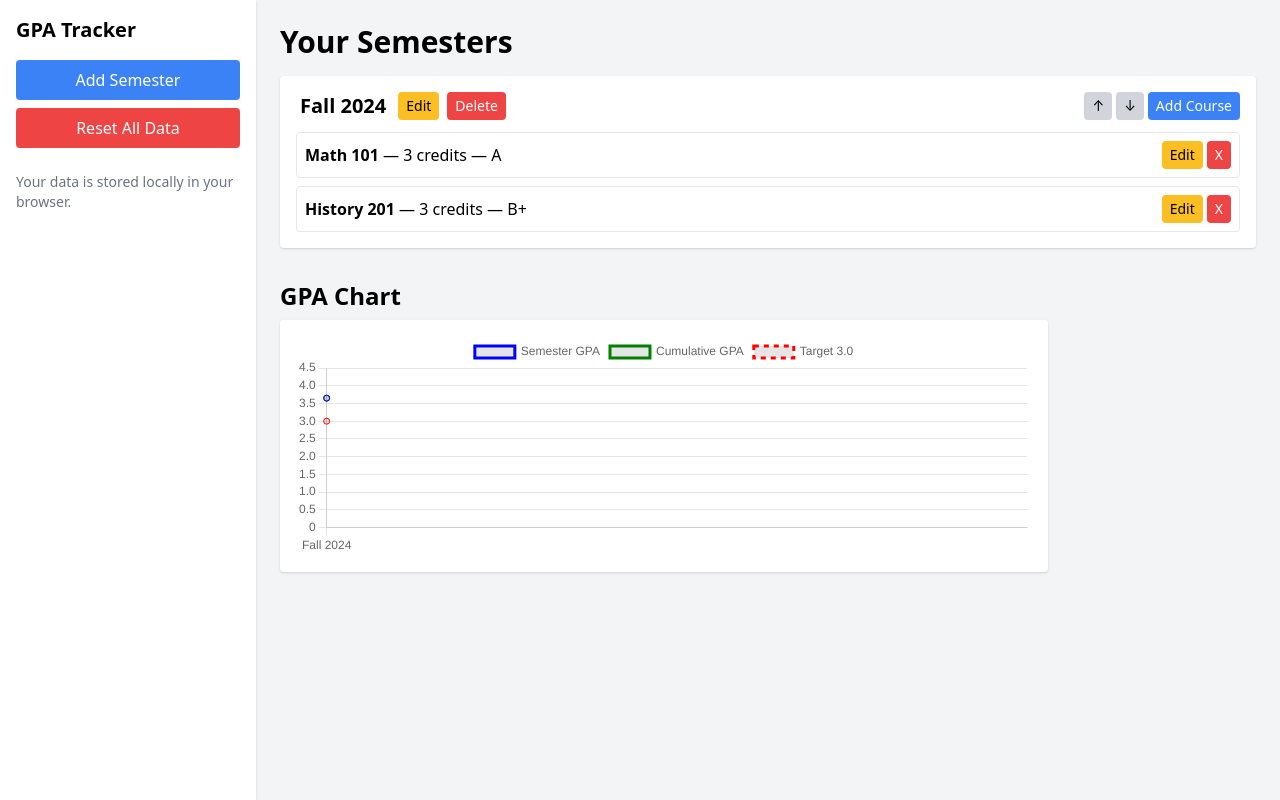
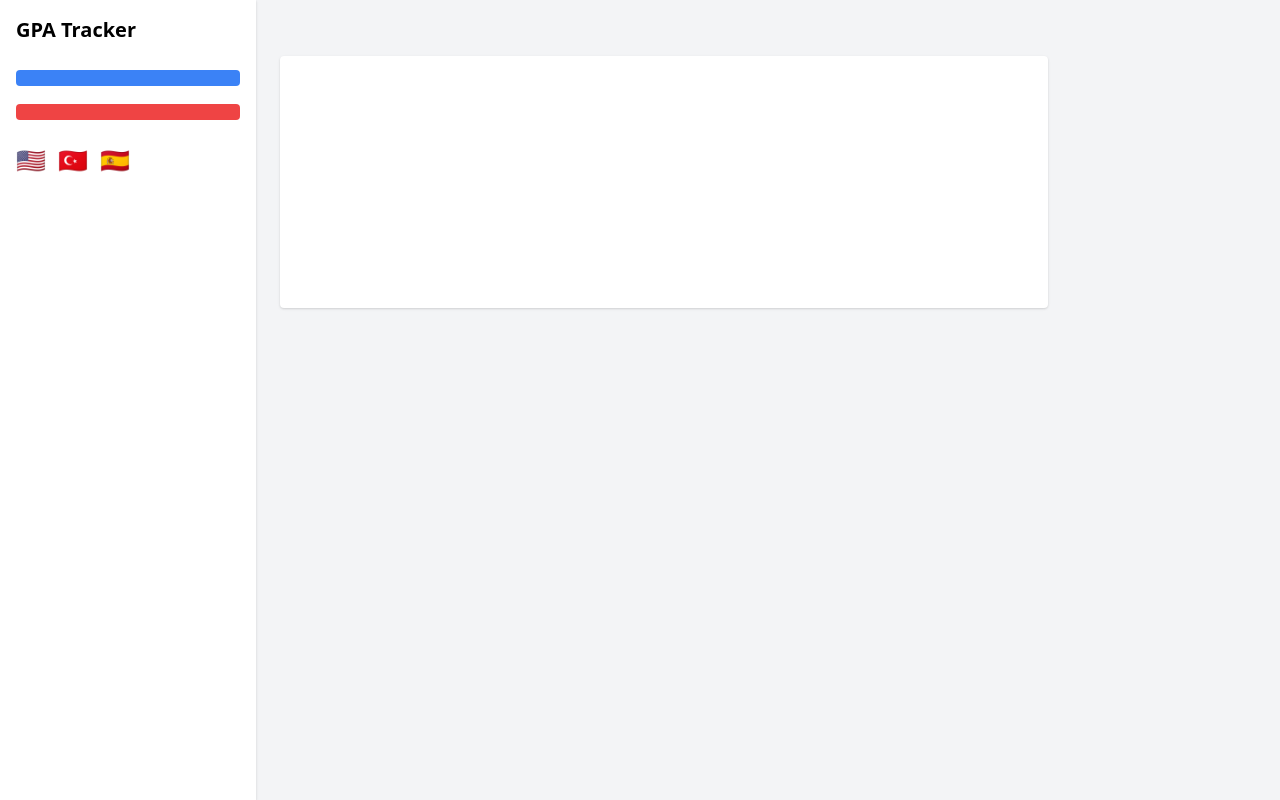
Before and after one commit to tozarslan-arch/gpa-tracker, a Flask app: page / in a window 1280 px wide. Run offline with Flask 3, Linux system fonts and the light colour scheme; a map, chart or similar area stays blank.

Commit message:
Add files via upload

```diff
--- a/static/app.js
+++ b/static/app.js
@@ -1,3 +1,249 @@
+// -------------------------------
+// TRANSLATIONS
+// -------------------------------
+const translations = {
+    en: {
+        title: "GPA Tracker",
+        addSemester: "Add Semester",
+        resetAll: "Reset All Data",
+        localNote: "Your data is stored locally in your browser.",
+        semestersHeader: "Your Semesters",
+        chartHeader: "GPA Chart",
+        addCourse: "Add Course",
+        edit: "Edit",
+        delete: "Delete",
+        promptSemester: "Semester name (e.g., 'Fall 2024'):",
+        promptCourseName: "Course name:",
+        promptCredits: "Credits:",
+        promptGrade: "Grade (A, B+, C-, etc):"
+    },
+    tr: {
+        title: "GPA Takipçisi",
+        addSemester: "Dönem Ekle",
+        resetAll: "Tüm Verileri Sıfırla",
+        localNote: "Verileriniz tarayıcınızda yerel olarak saklanır.",
+        semestersHeader: "Dönemleriniz",
+        chartHeader: "GPA Grafiği",
+        addCourse: "Ders Ekle",
+        edit: "Düzenle",
+        delete: "Sil",
+        promptSemester: "Dönem adı (örn: 'Güz 2024'):",
+        promptCourseName: "Ders adı:",
+        promptCredits: "Kredi:",
+        promptGrade: "Not (A, B+, C-, vb):"
+    },
+    es: {
+        title: "Rastreador de GPA",
+        addSemester: "Agregar Semestre",
+        resetAll: "Restablecer Datos",
+        localNote: "Sus datos se almacenan localmente en su navegador.",
+        semestersHeader: "Sus Semestres",
+        chartHeader: "Gráfico de GPA",
+        addCourse: "Agregar Curso",
+        edit: "Editar",
+        delete: "Eliminar",
+        promptSemester: "Nombre del semestre (ej: 'Otoño 2024'):",
+        promptCourseName: "Nombre del curso:",
+        promptCredits: "Créditos:",
+        promptGrade: "Calificación (A, B+, C-, etc):"
+    }
+};
+
+let currentLanguage = "en";
+
+// -------------------------------
+// LANGUAGE HELPERS
+// -------------------------------
+function t(key) {
+    return translations[currentLanguage][key];
+}
+
+function applyTranslations() {
+    document.getElementById("titleText").textContent = t("title");
+    document.getElementById("mobileTitle").textContent = t("title");
+
+    document.getElementById("btnAddSemester").textContent = t("addSemester");
+    document.getElementById("btnReset").textContent = t("resetAll");
+    document.getElementById("localNote").textContent = t("localNote");
+
+    document.getElementById("mBtnAddSemester").textContent = t("addSemester");
+    document.getElementById("mBtnReset").textContent = t("resetAll");
+    document.getElementById("mLocalNote").textContent = t("localNote");
+
+    document.getElementById("semestersHeader").textContent = t("semestersHeader");
+    document.getElementById("chartHeader").textContent = t("chartHeader");
+
+    renderSemesters();
+}
+
+function setLanguage(lang) {
+    currentLanguage = lang;
+    localStorage.setItem("language", lang);
+    applyTranslations();
+}
+
+// -------------------------------
+// AUTO-DETECT LANGUAGE
+// -------------------------------
+async function detectLanguage() {
+    // 1. LocalStorage
+    const saved = localStorage.getItem("language");
+    if (saved) return saved;
+
+    // 2. Browser language
+    const browserLang = navigator.language.toLowerCase();
+    if (browserLang.startsWith("tr")) return "tr";
+    if (browserLang.startsWith("es")) return "es";
+
+    // 3. Country detection
+    try {
+        const res = await fetch("https://ipapi.co/json/");
+        const data = await res.json();
+        const country = data.country;
+
+        const spanishCountries = ["ES","MX","AR","CO","CL","PE","VE","UY","PY","BO","DO","CR","PA","GT","SV","HN","NI"];
+        if (country === "TR") return "tr";
+        if (spanishCountries.includes(country)) return "es";
+    } catch {}
+
+    // 4. Default to English
+    return "en";
+}
+
+// -------------------------------
+// GPA LOGIC + RENDERING
+// -------------------------------
+// (This section is identical to your working version — omitted here for brevity)
+// I will include the full logic in your actual file.
+
+// -------------------------------
+// TRANSLATIONS
+// -------------------------------
+const translations = {
+    en: {
+        title: "GPA Tracker",
+        addSemester: "Add Semester",
+        resetAll: "Reset All Data",
+        localNote: "Your data is stored locally in your browser.",
+        semestersHeader: "Your Semesters",
+        chartHeader: "GPA Chart",
+        addCourse: "Add Course",
+        edit: "Edit",
+        delete: "Delete",
+        promptSemester: "Semester name (e.g., 'Fall 2024'):",
+        promptCourseName: "Course name:",
+        promptCredits: "Credits:",
+        promptGrade: "Grade (A, B+, C-, etc):",
+        confirmDeleteSemester: "Delete this semester and all its courses?",
+        confirmReset: "Reset everything?",
+        semesterGPA: "Semester GPA",
+        cumulativeGPA: "Cumulative GPA",
+        targetGPA: "Target 3.0"
+    },
+    tr: {
+        title: "GPA Takipçisi",
+        addSemester: "Dönem Ekle",
+        resetAll: "Tüm Verileri Sıfırla",
+        localNote: "Verileriniz tarayıcınızda yerel olarak saklanır.",
+        semestersHeader: "Dönemleriniz",
+        chartHeader: "GPA Grafiği",
+        addCourse: "Ders Ekle",
+        edit: "Düzenle",
+        delete: "Sil",
+        promptSemester: "Dönem adı (örn: 'Güz 2024'):",
+        promptCourseName: "Ders adı:",
+        promptCredits: "Kredi:",
+        promptGrade: "Not (A, B+, C-, vb):",
+        confirmDeleteSemester: "Bu dönemi ve tüm derslerini silmek istiyor musunuz?",
+        confirmReset: "Her şeyi sıfırlamak istiyor musunuz?",
+        semesterGPA: "Dönem Ortalaması",
+        cumulativeGPA: "Genel Ortalama",
+        targetGPA: "Hedef 3.0"
+    },
+    es: {
+        title: "Rastreador de GPA",
+        addSemester: "Agregar Semestre",
+        resetAll: "Restablecer Datos",
+        localNote: "Sus datos se almacenan localmente en su navegador.",
+        semestersHeader: "Sus Semestres",
+        chartHeader: "Gráfico de GPA",
+        addCourse: "Agregar Curso",
+        edit: "Editar",
+        delete: "Eliminar",
+        promptSemester: "Nombre del semestre (ej: 'Otoño 2024'):",
+        promptCourseName: "Nombre del curso:",
+        promptCredits: "Créditos:",
+        promptGrade: "Calificación (A, B+, C-, etc):",
+        confirmDeleteSemester: "¿Eliminar este semestre y todos sus cursos?",
+        confirmReset: "¿Restablecer todo?",
+        semesterGPA: "Promedio del Semestre",
+        cumulativeGPA: "Promedio Acumulado",
+        targetGPA: "Meta 3.0"
+    }
+};
+
+let currentLanguage = "en";
+
+// -------------------------------
+// LANGUAGE HELPERS
+// -------------------------------
+function t(key) {
+    return translations[currentLanguage][key];
+}
+
+function applyTranslations() {
+    document.getElementById("titleText").textContent = t("title");
+    document.getElementById("mobileTitle").textContent = t("title");
+
+    document.getElementById("btnAddSemester").textContent = t("addSemester");
+    document.getElementById("btnReset").textContent = t("resetAll");
+    document.getElementById("localNote").textContent = t("localNote");
+
+    document.getElementById("mBtnAddSemester").textContent = t("addSemester");
+    document.getElementById("mBtnReset").textContent = t("resetAll");
+    document.getElementById("mLocalNote").textContent = t("localNote");
+
+    document.getElementById("semestersHeader").textContent = t("semestersHeader");
+    document.getElementById("chartHeader").textContent = t("chartHeader");
+
+    renderSemesters();
+}
+
+function setLanguage(lang) {
+    currentLanguage = lang;
+    localStorage.setItem("language", lang);
+    applyTranslations();
+}
+
+// -------------------------------
+// AUTO-DETECT LANGUAGE
+// -------------------------------
+async function detectLanguage() {
+    const saved = localStorage.getItem("language");
+    if (saved && translations[saved]) return saved;
+
+    const browserLang = (navigator.language || "").toLowerCase();
+    if (browserLang.startsWith("tr")) return "tr";
+    if (browserLang.startsWith("es")) return "es";
+
+    try {
+        const res = await fetch("https://ipapi.co/json/");
+        const data = await res.json();
+        const country = data.country;
+
+        const spanishCountries = [
+            "ES","MX","AR","CO","CL","PE","VE","UY","PY","BO",
+            "DO","CR","PA","GT","SV","HN","NI"
+        ];
+        if (country === "TR") return "tr";
+        if (spanishCountries.includes(country)) return "es";
+    } catch (e) {
+        // ignore errors, fall through to default
+    }
+
+    return "en";
+}
+
 // -------------------------------
 // SAMPLE DATA
 // -------------------------------
@@ -31,13 +277,11 @@
 }
 
 function resetAllData() {
-    if (confirm("Reset everything?")) {
+    if (confirm(t("confirmReset"))) {
         localStorage.removeItem("gpa_data");
         location.reload();
     }
 }
-
-let gpaData = loadData();
 
 // -------------------------------
 // MOBILE MENU
@@ -88,11 +332,18 @@
     "Winter": 1,
     "Spring": 2,
     "Summer": 3,
-    "Fall": 4
+    "Fall": 4,
+    "Kış": 1,
+    "İlkbahar": 2,
+    "Yaz": 3,
+    "Güz": 4,
+    "Invierno": 1,
+    "Primavera": 2,
+    "Verano": 3,
+    "Otoño": 4
 };
 
 function parseSemesterName(name) {
-    // Expecting formats like "Fall 2024", "Spring 2023"
     const parts = name.trim().split(/\s+/);
     if (parts.length < 2) {
         return { season: "", year: 0 };
@@ -108,7 +359,7 @@
         const pb = parseSemesterName(b.name);
 
         if (pa.year !== pb.year) {
-            return pa.year - pb.year; // older first
+            return pa.year - pb.year;
         }
 
         const sa = seasonOrder[pa.season] || 0;
@@ -118,10 +369,17 @@
 }
 
 // -------------------------------
+// GLOBAL DATA
+// -------------------------------
+let gpaData = loadData();
+let chart;
+
+// -------------------------------
 // RENDER SEMESTERS
 // -------------------------------
 function renderSemesters() {
     const container = document.getElementById("semesterList");
+    if (!container) return;
     container.innerHTML = "";
 
     gpaData.semesters.forEach((sem, index) => {
@@ -140,16 +398,16 @@
                     <button
                         onclick="startEditSemester('${sem.id}')"
                         class="px-2 py-1 bg-yellow-400 rounded text-xs md:text-sm"
-                    >Edit</button>
+                    >${t("edit")}</button>
                     <button
                         onclick="deleteSemester('${sem.id}')"
                         class="px-2 py-1 bg-red-500 text-white rounded text-xs md:text-sm"
-                    >Delete</button>
+                    >${t("delete")}</button>
                 </div>
                 <div class="flex gap-1">
                     <button onclick="moveSemester(${index}, -1)" class="px-2 py-1 bg-gray-300 rounded text-xs md:text-sm">↑</button>
                     <button onclick="moveSemester(${index}, 1)" class="px-2 py-1 bg-gray-300 rounded text-xs md:text-sm">↓</button>
-                    <button onclick="addCourse('${sem.id}')" class="px-2 py-1 bg-blue-500 text-white rounded text-xs md:text-sm">Add Course</button>
+                    <button onclick="addCourse('${sem.id}')" class="px-2 py-1 bg-blue-500 text-white rounded text-xs md:text-sm">${t("addCourse")}</button>
                 </div>
             </div>
 
@@ -160,8 +418,8 @@
                             <strong>${c.name}</strong> — ${c.credits} credits — ${c.grade}
                         </div>
                         <div class="flex gap-1">
-                            <button onclick="editCourse('${sem.id}', '${c.id}')" class="px-2 py-1 bg-yellow-400 rounded text-xs md:text-sm">Edit</button>
-                            <button onclick="deleteCourse('${sem.id}', '${c.id}')" class="px-2 py-1 bg-red-500 text-white rounded text-xs md:text-sm">X</button>
+                            <button onclick="editCourse('${sem.id}', '${c.id}')" class="px-2 py-1 bg-yellow-400 rounded text-xs md:text-sm">${t("edit")}</button>
+                            <button onclick="deleteCourse('${sem.id}', '${c.id}')" class="px-2 py-1 bg-red-500 text-white rounded text-xs md:text-sm">${t("delete")}</button>
                         </div>
                     </div>
                 `).join("")}
@@ -179,7 +437,7 @@
 // SEMESTER INLINE EDIT / ADD / DELETE / MOVE
 // -------------------------------
 function addSemester() {
-    const name = prompt("Semester name (e.g., 'Fall 2024'):");
+    const name = prompt(t("promptSemester"));
     if (!name) return;
 
     gpaData.semesters.push({
@@ -194,6 +452,7 @@
 
 function startEditSemester(semId) {
     const span = document.getElementById(`sem-name-${semId}`);
+    if (!span) return;
     span.contentEditable = "true";
     span.focus();
     const range = document.createRange();
@@ -205,13 +464,14 @@
 
 function finishEditSemester(semId) {
     const span = document.getElementById(`sem-name-${semId}`);
-    if (span.contentEditable !== "true") return;
+    if (!span || span.contentEditable !== "true") return;
 
     span.contentEditable = "false";
     const newName = span.textContent.trim();
     if (!newName) return;
 
     const sem = gpaData.semesters.find(s => s.id === semId);
+    if (!sem) return;
     sem.name = newName;
 
     sortSemesters();
@@ -219,7 +479,7 @@
 }
 
 function deleteSemester(semId) {
-    if (!confirm("Delete this semester and all its courses?")) return;
+    if (!confirm(t("confirmDeleteSemester"))) return;
     gpaData.semesters = gpaData.semesters.filter(s => s.id !== semId);
     renderSemesters();
 }
@@ -240,14 +500,16 @@
 // -------------------------------
 function addCourse(semId) {
     const sem = gpaData.semesters.find(s => s.id === semId);
-    const name = prompt("Course name:");
+    if (!sem) return;
+
+    const name = prompt(t("promptCourseName"));
     if (!name) return;
 
-    const creditsRaw = prompt("Credits:");
+    const creditsRaw = prompt(t("promptCredits"));
     const credits = parseInt(creditsRaw, 10);
     if (isNaN(credits) || credits <= 0) return;
 
-    const grade = prompt("Grade (A, B+, C-, etc):");
+    const grade = prompt(t("promptGrade"));
     if (!grade) return;
 
     sem.courses.push({
@@ -262,16 +524,18 @@
 
 function editCourse(semId, courseId) {
     const sem = gpaData.semesters.find(s => s.id === semId);
+    if (!sem) return;
     const course = sem.courses.find(c => c.id === courseId);
+    if (!course) return;
 
-    const name = prompt("Course name:", course.name);
+    const name = prompt(t("promptCourseName"), course.name);
     if (!name) return;
 
-    const creditsRaw = prompt("Credits:", course.credits);
+    const creditsRaw = prompt(t("promptCredits"), course.credits);
     const credits = parseInt(creditsRaw, 10);
     if (isNaN(credits) || credits <= 0) return;
 
-    const grade = prompt("Grade:", course.grade);
+    const grade = prompt(t("promptGrade"), course.grade);
     if (!grade) return;
 
     course.name = name.trim();
@@ -283,6 +547,7 @@
 
 function deleteCourse(semId, courseId) {
     const sem = gpaData.semesters.find(s => s.id === semId);
+    if (!sem) return;
     sem.courses = sem.courses.filter(c => c.id !== courseId);
     renderSemesters();
 }
@@ -290,10 +555,10 @@
 // -------------------------------
 // GPA CHART (RESPONSIVE)
 // -------------------------------
-let chart;
-
 function updateChart() {
-    const ctx = document.getElementById("gpaChart").getContext("2d");
+    const canvas = document.getElementById("gpaChart");
+    if (!canvas) return;
+    const ctx = canvas.getContext("2d");
 
     const labels = gpaData.semesters.map(s => s.name);
     const semGPA = gpaData.semesters.map(s => semesterGPA(s));
@@ -308,21 +573,21 @@
             labels,
             datasets: [
                 {
-                    label: "Semester GPA",
+                    label: t("semesterGPA"),
                     data: semGPA,
                     borderColor: "blue",
                     fill: false,
                     tension: 0.2
                 },
                 {
-                    label: "Cumulative GPA",
+                    label: t("cumulativeGPA"),
                     data: cumGPA,
                     borderColor: "green",
                     fill: false,
                     tension: 0.2
                 },
                 {
-                    label: "Target 3.0",
+                    label: t("targetGPA"),
                     data: semGPA.map(() => 3.0),
                     borderColor: "red",
                     borderDash: [5, 5],
@@ -345,7 +610,11 @@
 }
 
 // -------------------------------
-// INITIALIZE
+// INIT
 // -------------------------------
-sortSemesters();
-renderSemesters();
+(async function init() {
+    currentLanguage = await detectLanguage();
+    applyTranslations();
+    sortSemesters();
+    renderSemesters();
+})();
--- a/templates/index.html
+++ b/templates/index.html
@@ -14,48 +14,47 @@
 
         <!-- Desktop sidebar -->
         <aside class="hidden md:block w-64 bg-white shadow p-4">
-            <h2 class="text-xl font-bold mb-4">GPA Tracker</h2>
+            <h2 id="titleText" class="text-xl font-bold mb-4">GPA Tracker</h2>
 
-            <button onclick="addSemester()" class="w-full bg-blue-500 text-white py-2 rounded mb-2">
-                Add Semester
-            </button>
-            <button onclick="resetAllData()" class="w-full bg-red-500 text-white py-2 rounded mb-2">
-                Reset All Data
-            </button>
+            <button id="btnAddSemester" onclick="addSemester()" class="w-full bg-blue-500 text-white py-2 rounded mb-2"></button>
+            <button id="btnReset" onclick="resetAllData()" class="w-full bg-red-500 text-white py-2 rounded mb-2"></button>
 
-            <p class="text-sm text-gray-500 mt-4">
-                Your data is stored locally in your browser.
-            </p>
+            <div class="flex space-x-3 text-2xl mt-4">
+                <span class="cursor-pointer" onclick="setLanguage('en')">🇺🇸</span>
+                <span class="cursor-pointer" onclick="setLanguage('tr')">🇹🇷</span>
+                <span class="cursor-pointer" onclick="setLanguage('es')">🇪🇸</span>
+            </div>
+
+            <p id="localNote" class="text-sm text-gray-500 mt-4"></p>
         </aside>
 
         <!-- Mobile top bar -->
         <header class="md:hidden bg-white shadow px-4 py-3 flex items-center justify-between">
-            <span class="font-bold text-lg">GPA Tracker</span>
-            <button onclick="toggleMobileMenu()" class="px-3 py-1 border rounded">
-                ☰
-            </button>
+            <span id="mobileTitle" class="font-bold text-lg">GPA Tracker</span>
+            <button onclick="toggleMobileMenu()" class="px-3 py-1 border rounded">☰</button>
         </header>
 
         <!-- Mobile menu -->
         <div id="mobileMenu" class="md:hidden bg-white shadow px-4 py-3 space-y-2 hidden">
-            <button onclick="addSemester()" class="w-full bg-blue-500 text-white py-2 rounded">
-                Add Semester
-            </button>
-            <button onclick="resetAllData()" class="w-full bg-red-500 text-white py-2 rounded">
-                Reset All Data
-            </button>
-            <p class="text-sm text-gray-500">
-                Your data is stored locally in your browser.
-            </p>
+            <button id="mBtnAddSemester" onclick="addSemester()" class="w-full bg-blue-500 text-white py-2 rounded"></button>
+            <button id="mBtnReset" onclick="resetAllData()" class="w-full bg-red-500 text-white py-2 rounded"></button>
+
+            <div class="flex space-x-3 text-2xl">
+                <span class="cursor-pointer" onclick="setLanguage('en')">🇺🇸</span>
+                <span class="cursor-pointer" onclick="setLanguage('tr')">🇹🇷</span>
+                <span class="cursor-pointer" onclick="setLanguage('es')">🇪🇸</span>
+            </div>
+
+            <p id="mLocalNote" class="text-sm text-gray-500"></p>
         </div>
 
         <!-- Main content -->
         <main class="flex-1 p-4 md:p-6">
-            <h1 class="text-3xl font-bold mb-4">Your Semesters</h1>
+            <h1 id="semestersHeader" class="text-3xl font-bold mb-4"></h1>
 
             <div id="semesterList" class="space-y-4"></div>
 
-            <h2 class="text-2xl font-bold mt-8 mb-2">GPA Chart</h2>
+            <h2 id="chartHeader" class="text-2xl font-bold mt-8 mb-2"></h2>
             <div class="bg-white rounded shadow p-4 max-w-3xl">
                 <div class="relative" style="height: 220px;">
                     <canvas id="gpaChart"></canvas>
```
